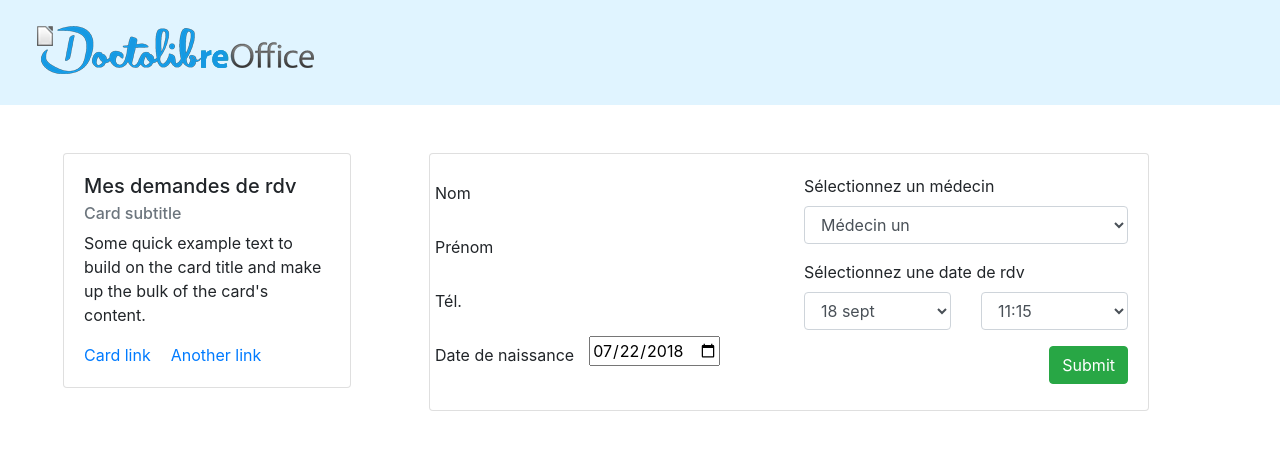
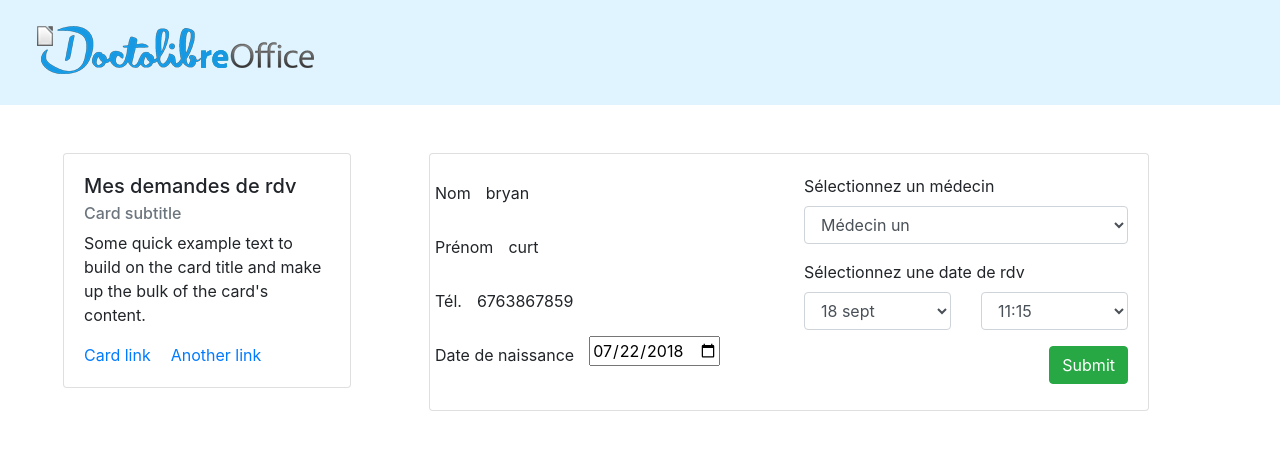
Before and after one commit to Bryan-Curt/doctolibre-office, an Angular app: page / in a window 1280 px wide. Shown: the top 450 px of the page. Built offline with nearby package versions, Linux system fonts and the light colour scheme.

Commit message:
form patient

```diff
--- a/src/app/app.module.ts
+++ b/src/app/app.module.ts
@@ -5,6 +5,7 @@ import { AppRoutingModule } from './app-routing.module';
 import { AppComponent } from './app.component';
 import { InfoRdvComponent } from './info-rdv/info-rdv.component';
 import { PriseRdvComponent } from './prise-rdv/prise-rdv.component';
+import { FormsModule, ReactiveFormsModule  }   from '@angular/forms';
 
 @NgModule({
   declarations: [
@@ -14,7 +15,9 @@ import { PriseRdvComponent } from './prise-rdv/prise-rdv.component';
   ],
   imports: [
     BrowserModule,
-    AppRoutingModule
+    AppRoutingModule,
+    FormsModule,
+    ReactiveFormsModule
   ],
   providers: [],
   bootstrap: [AppComponent]
--- a/src/app/prise-rdv/prise-rdv.component.html
+++ b/src/app/prise-rdv/prise-rdv.component.html
@@ -2,23 +2,23 @@
     <div class="card-body">
         <div class="row">
             <div class="col">
-                <form>
+                <form [formGroup]="infoReservation">
                     <div class="form-group row">
                       <label class="col-form-label">Nom</label>
                       <div class="col">
-                        <input type="text" class="form-control-plaintext">
+                        <input type="text" class="form-control-plaintext" placeholder="jnojn" formControlName="firstName">
                       </div>
                     </div>
                     <div class="form-group row">
                         <label class="col-form-label">Prénom</label>
                         <div class="col">
-                          <input type="text" class="form-control-plaintext">
+                          <input type="text" class="form-control-plaintext" formControlName="lastName">
                         </div>
                       </div>
                       <div class="form-group row">
                         <label class="col-form-label">Tél.</label>
                         <div class="col">
-                          <input type="number" class="form-control-plaintext">
+                          <input type="number" class="form-control-plaintext" formControlName="phone">
                         </div>
                       </div>
                       <div class="form-group row">
--- a/src/app/prise-rdv/prise-rdv.component.ts
+++ b/src/app/prise-rdv/prise-rdv.component.ts
@@ -1,4 +1,7 @@
 import { Component, OnInit } from '@angular/core';
+import {FormGroup, FormControl, Validators, FormBuilder} from '@angular/forms';
+
+import { FormsModule }   from '@angular/forms';
 
 @Component({
   selector: 'app-prise-rdv',
@@ -8,8 +11,26 @@ import { Component, OnInit } from '@angular/core';
 export class PriseRdvComponent implements OnInit {
 
   constructor() { }
+  infoReservation = new FormGroup({
+    lastName : new FormControl('curt', Validators.required),
+    firstName : new FormControl('bryan', Validators.required),
+    phone : new FormControl('6763867859', Validators.required),
+    birthdate : new FormControl('', Validators.required),
 
+    medecin : new FormControl('', Validators.required),
+    jour : new FormControl('', Validators.required),
+    heure : new FormControl('', Validators.required)
+  })
+
+
+
+
+  onSubmit() {
+  }
   ngOnInit(): void {
+
+  console.log(this.infoReservation);
+
   }
 
 }
```
